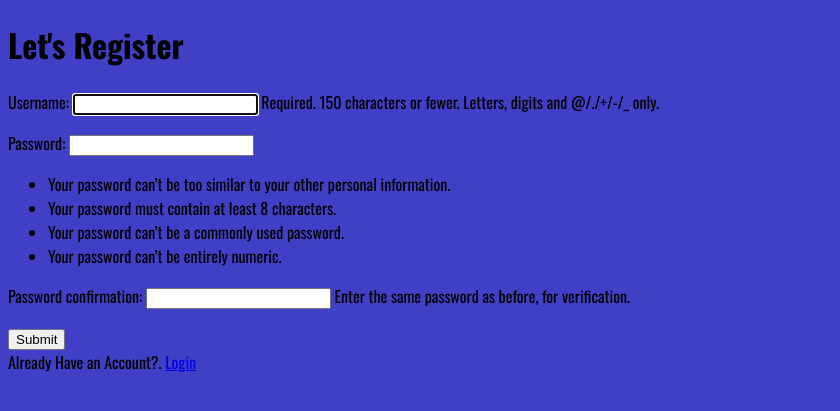
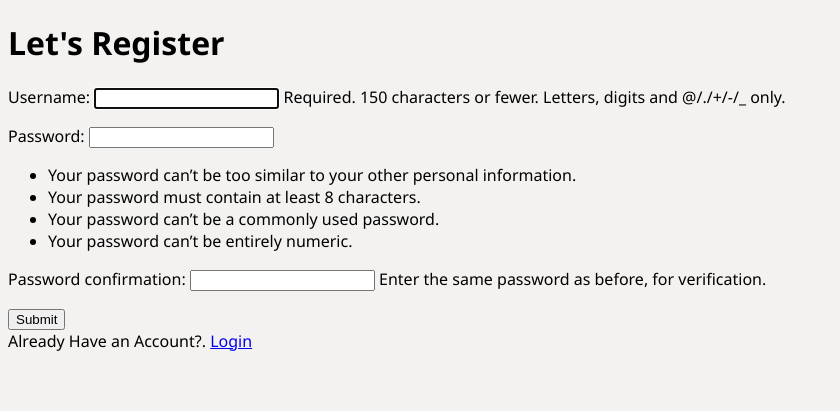
Before and after one commit to Humza-Waseem/Django_ToDo_App, a Django app: page /RegisterUser/ in a window 1280 px wide. Shown: the top 411 px of the page, without its empty margins (0-840 px from the left). Run offline with Django 5.2, Linux system fonts and the light colour scheme.

Commit message:
Styling2 (static)

```diff
--- /dev/null
+++ b/Templates/main.html
@@ -0,0 +1,25 @@
+<!DOCTYPE html>
+{% load static %}
+
+<html lang="en">
+<head>
+    <meta charset="UTF-8">
+    <meta name="viewport" content="width=device-width, initial-scale=1.0">
+    <title>{{request.user.username}}'s Tasks</title>
+
+    <link rel='stylesheet' type='text/css' media= 'screen' href="{% static 'styles/main.css' %}">
+
+
+{% comment %}
+    <link rel="preconnect" href="https://fonts.googleapis.com">
+    <link rel="preconnect" href="https://fonts.gstatic.com" crossorigin>
+    <link href="https://fonts.googleapis.com/css2?family=Oswald:wght@200..700&display=swap" rel="stylesheet">  {% endcomment %}
+
+</head>
+
+<body>
+
+
+
+</body>
+</html>
--- a/base/templates/base/UserLogin.html
+++ b/base/templates/base/UserLogin.html
@@ -1,4 +1,4 @@
-{% include 'base/main.html' %}
+{% include 'main.html' %}
 {% block content%}
 {% if page == 'register'%}
 
--- a/base/templates/base/createTask.html
+++ b/base/templates/base/createTask.html
@@ -1,4 +1,4 @@
-{% include 'base/main.html' %}
+{% include 'main.html' %}
 {% block content%}
 <div class = "createtaskform">
     <form method= "POST" action = "">
--- a/base/templates/base/delete.html
+++ b/base/templates/base/delete.html
@@ -1,4 +1,4 @@
-{% include 'base/main.html' %}
+{% include 'main.html' %}
 
 {% block content %}
 <main class="delete-item layout">
--- a/base/templates/base/main.html
+++ /dev/null
@@ -1,19 +0,0 @@
-<!DOCTYPE html>
-<html lang="en">
-<head>
-    <meta charset="UTF-8">
-    <meta name="viewport" content="width=device-width, initial-scale=1.0">
-    <title>Main</title>
-    <!-- <link rel="stylesheet" href="styling/1.css">-->
-
-    <link rel="stylesheet" href="/styling/1.css">
-    <link rel="preconnect" href="https://fonts.googleapis.com">
-    <link rel="preconnect" href="https://fonts.gstatic.com" crossorigin>
-    <link href="https://fonts.googleapis.com/css2?family=Oswald:wght@200..700&display=swap" rel="stylesheet">
-</head>
-
-<body>
-
-
-</body>
-</html>
--- a/base/templates/base/task.html
+++ b/base/templates/base/task.html
@@ -1,4 +1,4 @@
-{% include 'base/main.html' %}
+{% include 'main.html' %}
 {% block content%}
 <h1>{{task}}</h1>
 {% endblock %}
--- a/base/templates/base/tasksHome.html
+++ b/base/templates/base/tasksHome.html
@@ -1,4 +1,4 @@
-{% include 'base/main.html' %}
+{% include 'main.html' %}
 
 {% block content %}
 <div class = "navBar">
--- /dev/null
+++ b/static/styles/main.css
@@ -0,0 +1,13 @@
+body {
+  font-family: "Segoe", "Segoe UI", "Arial", "sans-serif";
+  font-optical-sizing: auto;
+  font-size: 16px;
+  font-style: normal;
+  background-color:  #f3f2f1;
+}
+/* h1 {
+  font-size: 2em;
+  font-weight: 700;
+  line-height: 1.2;
+  color:  rgb(128, 35, 35);
+} */
--- a/styling/1.css
+++ /dev/null
@@ -1,7 +0,0 @@
-body {
-  font-family: "Oswald", sans-serif;
-  font-optical-sizing: auto;
-  font-size: 16px;
-  font-style: normal;
-  background-color:  rgb(64, 64, 198);
-}
```
Also changed, not shown: ToDo/settings.py (+11 -3 lines), db.sqlite3.
